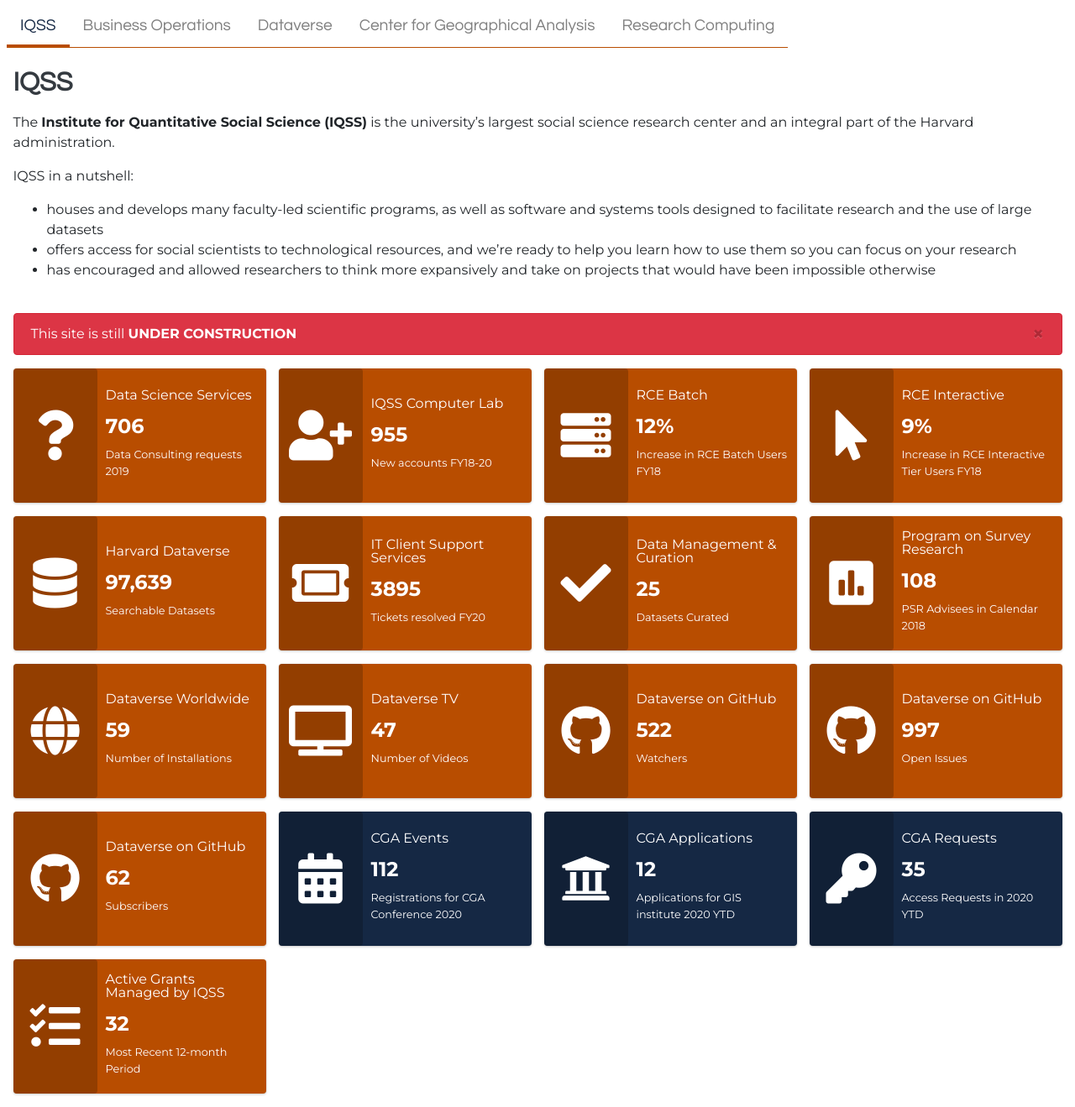
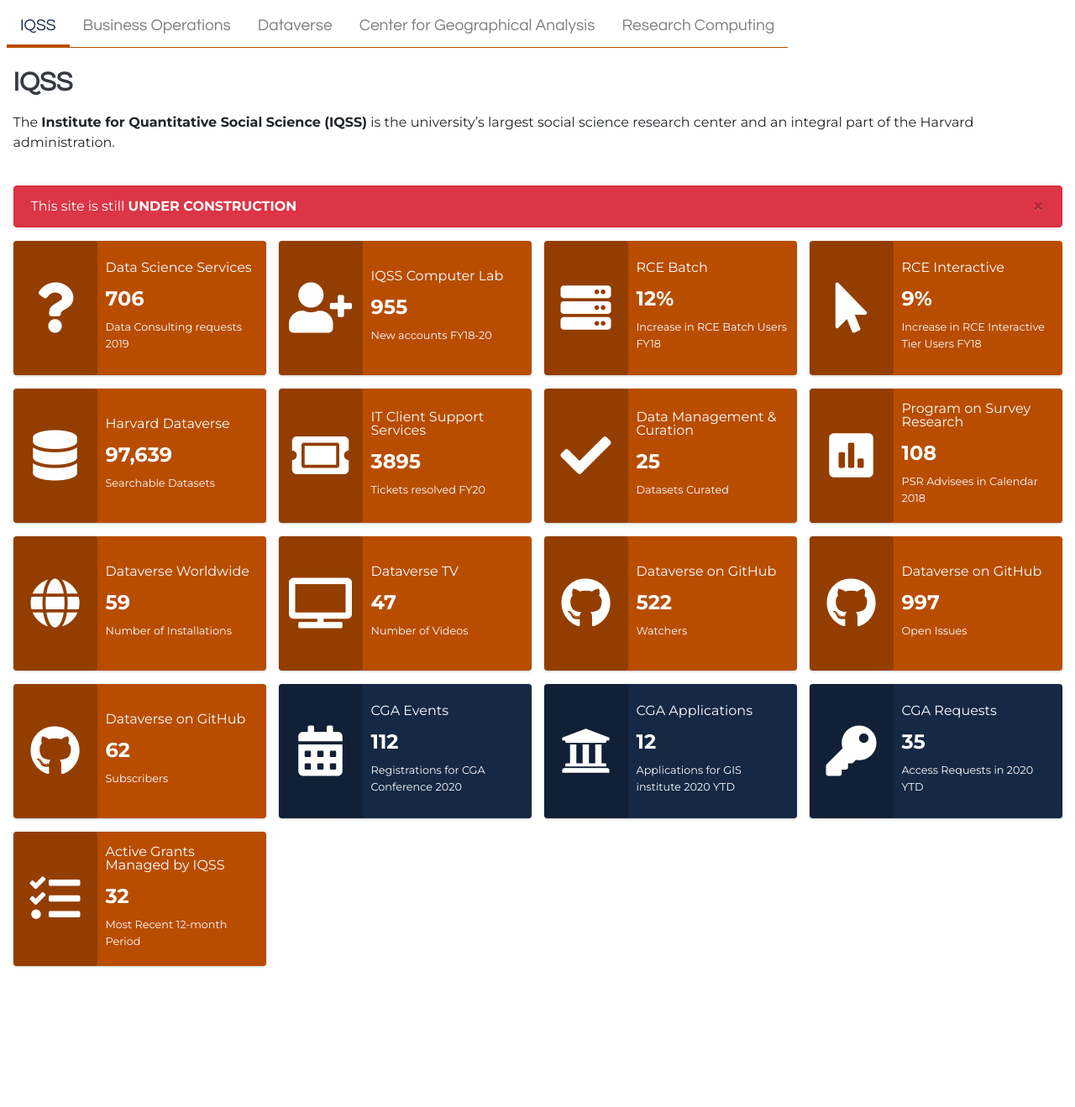
Before and after one commit to IQSS/iqss-metrics-dashboard, a Jekyll site: the page built from index.html, in a window 1280 px wide. Shown: the whole page at 84% size. Built offline with Jekyll 4.4.1, drawn with Linux system fonts in a browser that asks for light colours; nearby versions of some CDN libraries; a script that is not in the unit is left out; after the commit the page ends 1167 px from its top, so only the background shows below that.

Commit message:
descriptions updated

```diff
--- a/index.html
+++ b/index.html
@@ -4,10 +4,6 @@
 description: |
     The __Institute for Quantitative Social Science (IQSS)__ is the university's largest social science research center and an integral part of the Harvard administration.
 
-    IQSS in a nutshell:
-    - houses and develops many faculty-led scientific programs, as well as software and systems tools designed to facilitate research and the use of large datasets
-    - offers access for social scientists to technological resources, and we’re ready to help you learn how to use them so you can focus on your research
-    - has encouraged and allowed researchers to think more expansively and take on projects that would have been impossible otherwise
 ---
 <!-- templates for the widgets -->
 {% include templates.html %}
--- a/rc.html
+++ b/rc.html
@@ -2,8 +2,7 @@
 layout: default
 title: Research Computing
 description: |
-    The __Research Computing Environment (RCE)__ is a large powerful computer cluster that you can use for computations that are too large to be conveniently done on a personal computer.\
-    The metrics show who is using this computer environment.
+    The __Research Computing Environment (RCE)__ is a large powerful computer cluster that you can use for computations that are too large to be conveniently done on a personal computer.
 ---
 
 <h3>RCE Interactive</h3>
```
